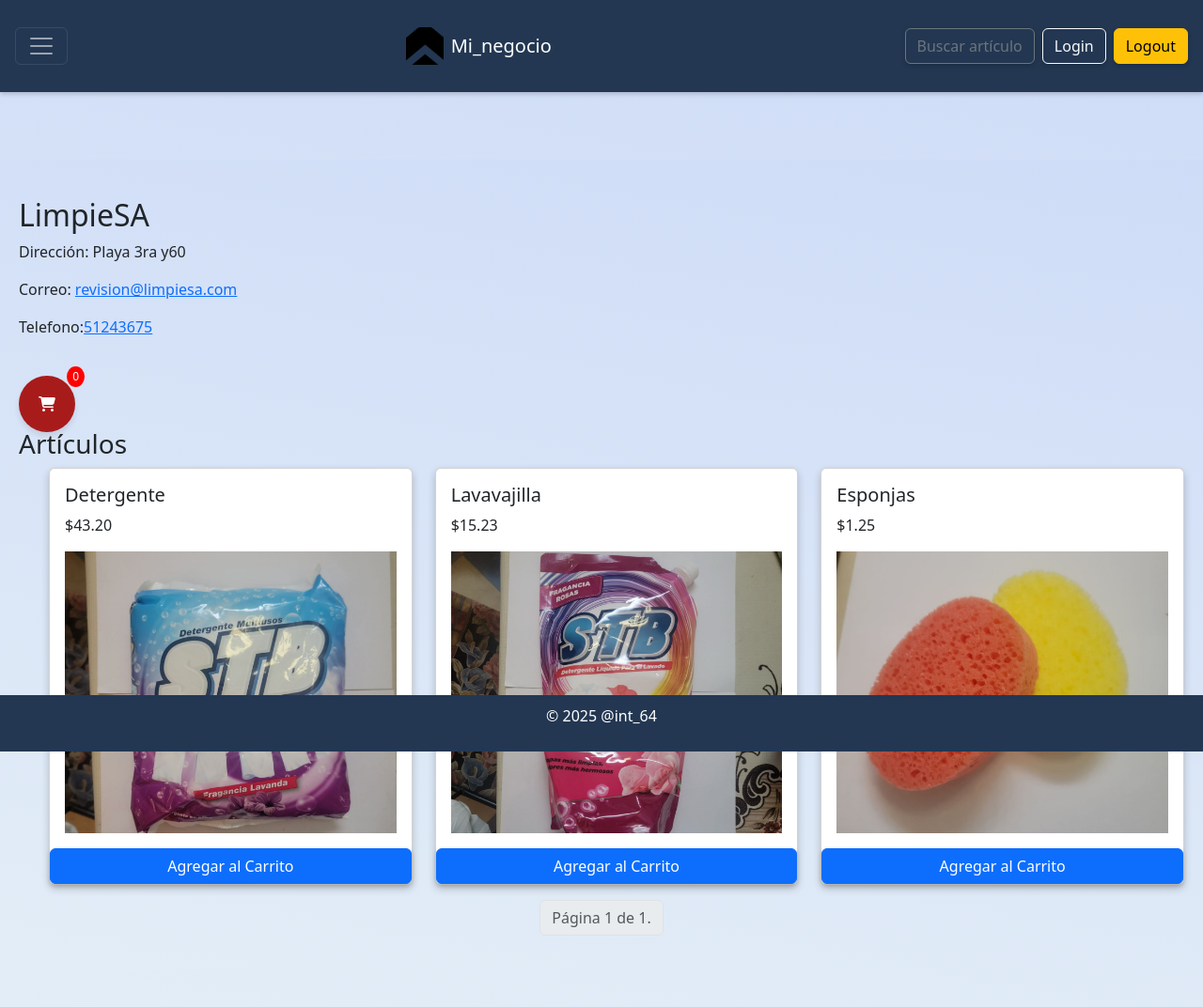
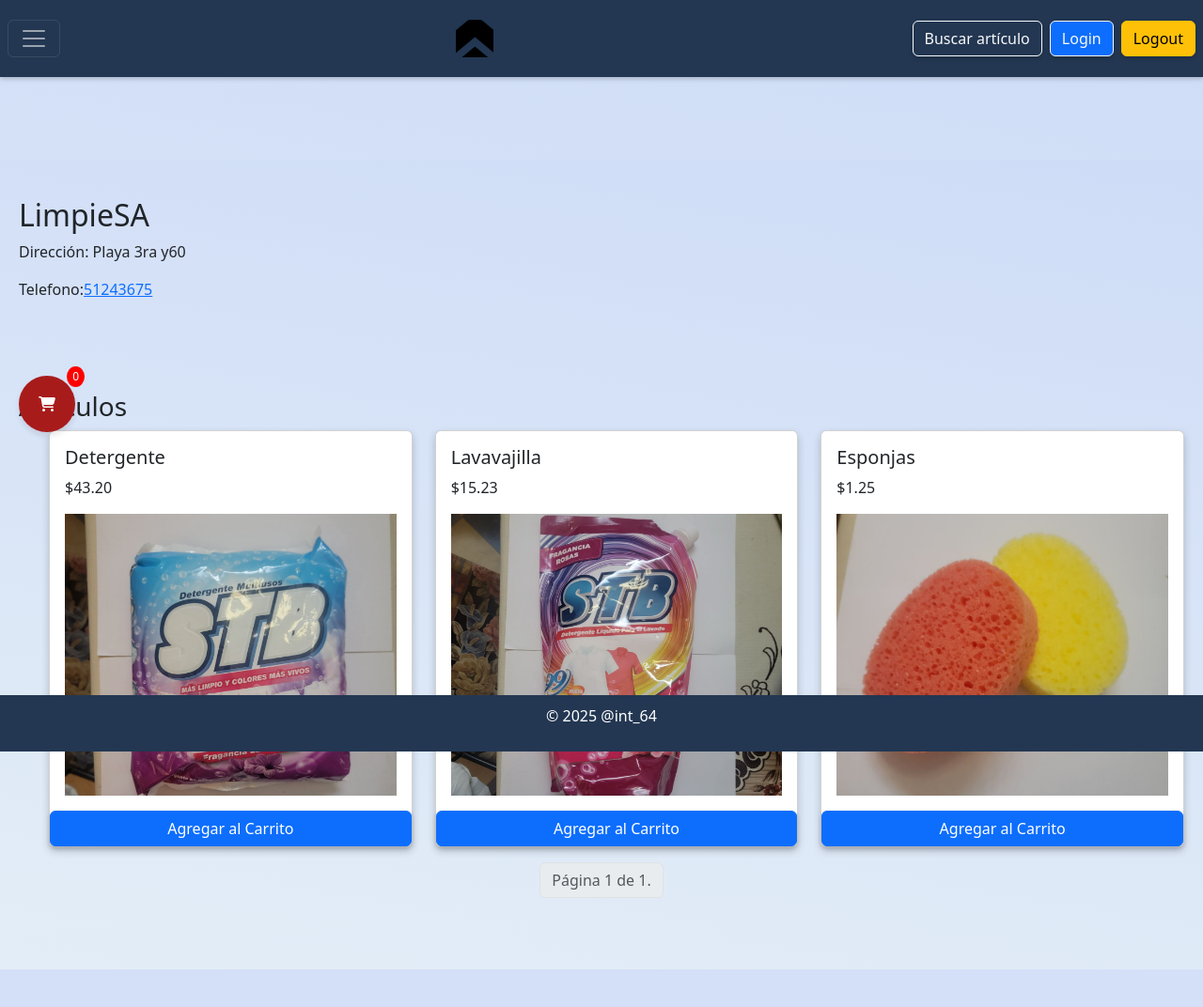
Before and after one commit to carlosr301101/Django-desoft, a Django app: a page that uses django_project/Mi_negocio/templates/Mi_negocio/layout.html in a window 1280 px wide. Shown: the whole page at 94% size. After the commit the page ends 1032 px from the top, so only its background shows below. Run offline with Django 5.2, Linux system fonts and the light colour scheme; data comes from the database, SQL or seed files in the repository; both versions use the stored data as it was after the commit.

Commit message:
fixing header

```diff
--- a/django_project/Mi_negocio/templates/Mi_negocio/buscar.html
+++ b/django_project/Mi_negocio/templates/Mi_negocio/buscar.html
@@ -69,7 +69,7 @@
       >
       {% endif %}
 
-      <span class="current mx-2 text-secondary">
+      <span class="current mx-2 text-black">
         Página {{ page_obj.number }} de {{ page_obj.paginator.num_pages }}.
       </span>
 
@@ -89,7 +89,7 @@
   </div>
 
   {% else %}
-  <p class="text-center blanco">No se encontraron resultados.</p>
+  <p class="text-center">No se encontraron resultados.</p>
   {% endif %}
 </div>
 {% endblock %}
--- a/django_project/Mi_negocio/templates/Mi_negocio/layout.html
+++ b/django_project/Mi_negocio/templates/Mi_negocio/layout.html
@@ -33,7 +33,7 @@
     <script src="https://cdn.jsdelivr.net/npm/@popperjs/core@2.9.3/dist/umd/popper.min.js"></script>
   </head>
   <body>
-    <header class="p-3 fixed-top">
+    <header class="p-2 fixed-top">
       <div class="row g-4">
           <nav class="navbar navbar-dark">
             <div
@@ -59,15 +59,15 @@
                 <!-- Logo + Título -->
                 <a
                   href="/"
-                  class="navbar-brand d-flex align-items-center text-white text-decoration-none"
+                  class="navbar-brand d-flex align-items-center text-white text-decoration-none sm-2"
                 >
                   <img
+
                     src="{% static 'Mi_negocio/logo.png' %}"
                     alt="Logo de la empresa"
                     class="logo me-2"
                     style="width: 40px; height: 40px"
                   />
-                  Mi_negocio
                 </a>
               </div>
 
@@ -75,19 +75,19 @@
 
 
               <!-- Columna 2: Botones de Acción -->
-              <div class="d-flex align-items-center fixed-end">
+              <div class="d-flex align-items-center fixed-end ">
                 <!-- Usuario Autenticado -->
-                {% if user.is_authenticated %}
+               <!--  {% if user.is_authenticated %}
                 <span class="text-white me-2">{{ user.username }}</span>
-                {% endif %}
+                {% endif %} -->
 
                 <!-- Botones -->
                 <a
                   href="{% url 'buscar_articulo' %}"
-                  class="btn btn-outline-secondary me-2"
+                  class="btn btn-outline-light  me-2"
                   >Buscar artículo</a
                 >
-                <a href="{% url 'login' %}" class="btn btn-outline-light me-2"
+                <a href="{% url 'login' %}" class="btn btn-primary btn-outline-light me-2"
                   >Login</a
                 >
                 <form
--- a/django_project/Mi_negocio/templates/Mi_negocio/lista_articulos.html
+++ b/django_project/Mi_negocio/templates/Mi_negocio/lista_articulos.html
@@ -60,7 +60,7 @@
       <a href="?page={{ page_obj.previous_page_number }}">Anterior</a>
       {% endif %}
 
-      <span class="current">
+      <span class="current text-black">
         Página {{ page_obj.number }} de {{ page_obj.paginator.num_pages }}.
       </span>
 
--- a/django_project/Mi_negocio/templates/Mi_negocio/ver_tienda.html
+++ b/django_project/Mi_negocio/templates/Mi_negocio/ver_tienda.html
@@ -46,13 +46,6 @@
     <div class="content">
       <h2>{{ tienda.nombre }}</h2>
       <p>Dirección: {{ tienda.direccion }}</p>
-      <p>
-        Correo:
-        <a
-          href="mailto:{{ tienda.correo }}?subject=Consulta tienda {{ tienda.nombre }}"
-          >{{ tienda.correo }}</a
-        >
-      </p>
       <p>
         Telefono:<a
           href="https://wa.me/{{tienda.telefono}}?text=Hola%20estoy%20interesado%20en%20información"
```
Also changed, not shown: django_project/db.sqlite3.
